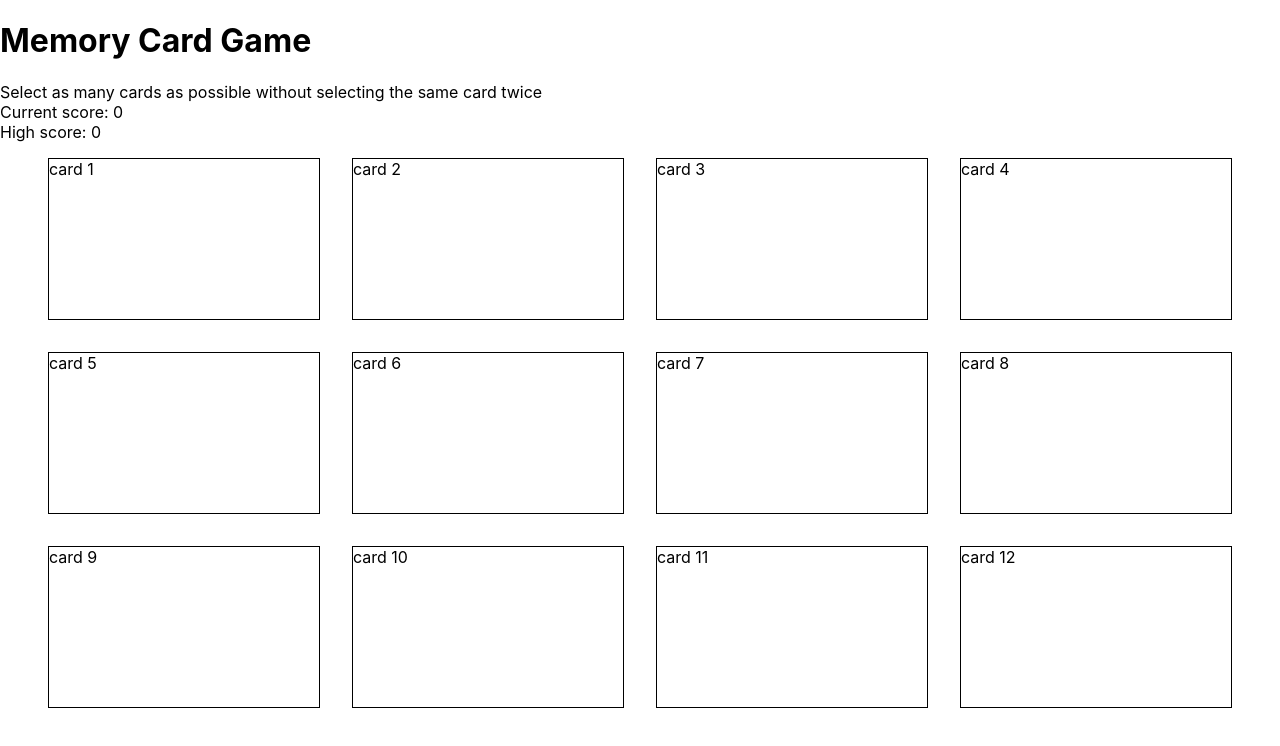
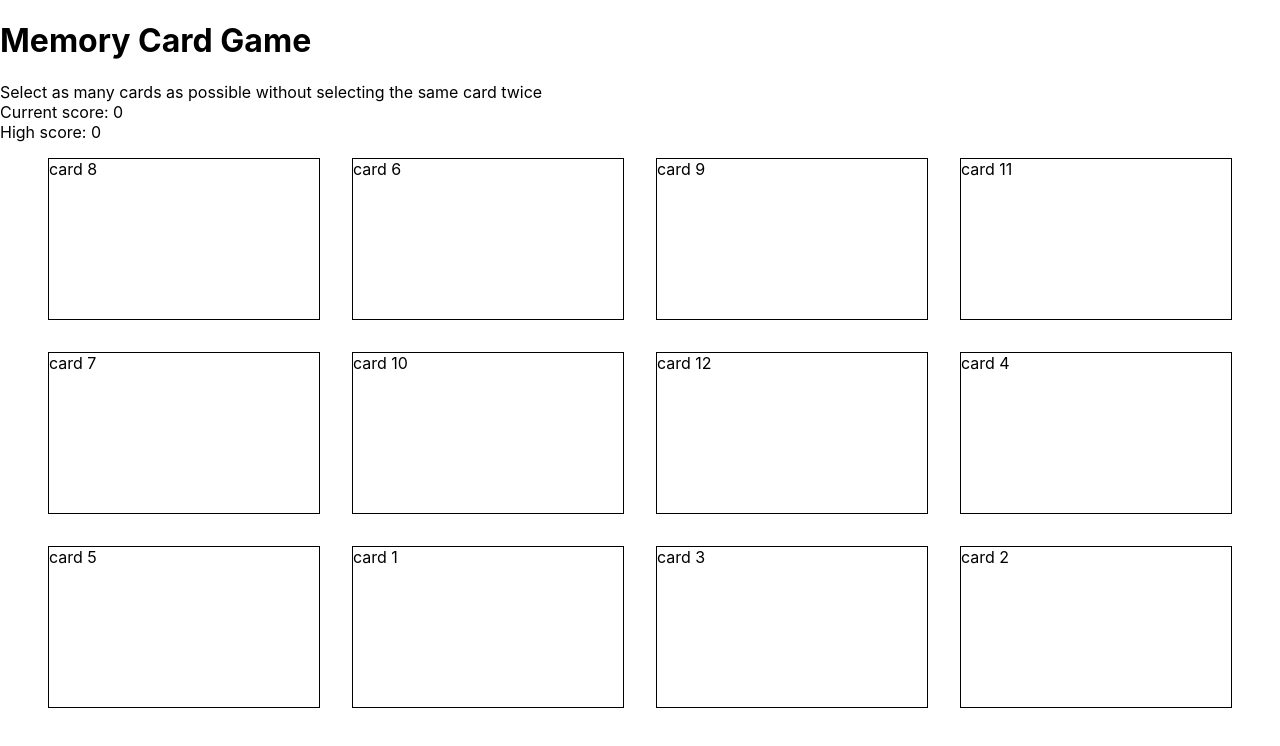
Before and after one commit to JackAgtual/memory-card, a React (Create React App) app: page / in a window 1280 px wide. Shown: the top 746 px of the page. Built offline with nearby package versions, Linux system fonts and the light colour scheme.

Commit message:
Shuffling cards every time card is clicked

```diff
--- a/src/App.js
+++ b/src/App.js
@@ -36,7 +36,10 @@ function App() {
   return (
     <div className="App">
       <Header currentScore={currentScore} highScore={highScore} />
-      <CardSection incrementScoreIfValid={incrementScoreIfValid} />
+      <CardSection
+        incrementScoreIfValid={incrementScoreIfValid}
+        currentScore={currentScore}
+      />
     </div>
   )
 }
--- a/src/components/CardSection.js
+++ b/src/components/CardSection.js
@@ -1,7 +1,26 @@
+import { useState, useEffect } from 'react'
 import CardSectionCSS from '../styles/CardSection.module.css'
-import { cards } from '../data/cards'
+import { cardsData } from '../data/cards'
 
-export default function CardSection({ incrementScoreIfValid }) {
+export default function CardSection({ incrementScoreIfValid, currentScore }) {
+  const [cards, setCards] = useState(cardsData)
+
+  useEffect(() => {
+    // shuffle cards array
+    const idx = []
+    for (let i = 0; i < cardsData.length; i++) {
+      idx.push(i)
+    }
+
+    const shuffledIdx = []
+    while (idx.length > 0) {
+      const randIdx = Math.floor(Math.random() * idx.length)
+      shuffledIdx.push(idx.splice(randIdx, 1)[0])
+    }
+
+    setCards(shuffledIdx.map((idx) => cardsData[idx]))
+  }, [currentScore])
+
   return (
     <div className={CardSectionCSS.cardContainer}>
       {cards.map((card) => (
--- a/src/data/cards.js
+++ b/src/data/cards.js
@@ -1,4 +1,4 @@
-export const cards = [
+export const cardsData = [
   { name: 'card 1', id: 0 },
   { name: 'card 2', id: 1 },
   { name: 'card 3', id: 2 },
```
